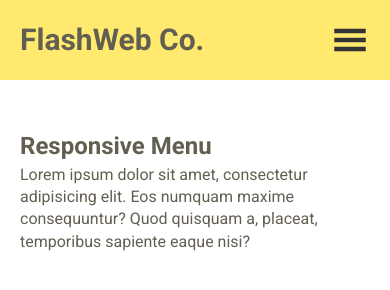
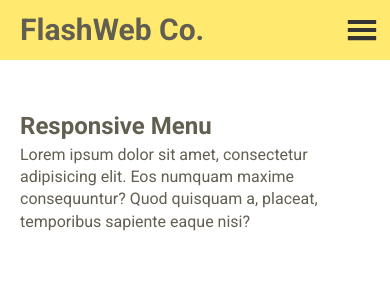
Before and after one commit to suiramus/StarterBox, a plain HTML site: page top-bar/index.html in a window 390 px wide. Drawn offline with Linux system fonts and the light colour scheme.

Commit message:
Update style.css

```diff
--- a/top-bar/style.css
+++ b/top-bar/style.css
@@ -37,6 +37,7 @@ body {
 	display: flex;
 	flex-wrap: wrap;
 	justify-content: space-between;
+	align-items: center;
 }
 
 #logo a {
@@ -45,18 +46,18 @@ body {
 	text-decoration: none;
 	font-weight: bold;
 	line-height: 40px;
-	padding: 20px;
+	padding: 10px 20px;
 	color: var(--top-nav-link-color);
 }
 
 #hamburger {
-	width: 40px;
-	height: 40px;
+	width: 36px;
+	height: 36px;
 	background-image: url('svg/menu-ham.svg');
 	background-repeat: no-repeat;
 	background-position: center center;
-	background-size: 40px;
-	margin: 20px;
+	background-size: 36px;
+	margin: 10px;
 	cursor: pointer;
 	transform: scale(.9,.9);
 	transition: all .3s;
@@ -148,7 +149,7 @@ body {
 
 	#menu > ul li a {
 		display: inline-block;
-		padding: 20px 16px;
+		padding: 10px 16px;
 		line-height: 40px;
 	}
 
```
